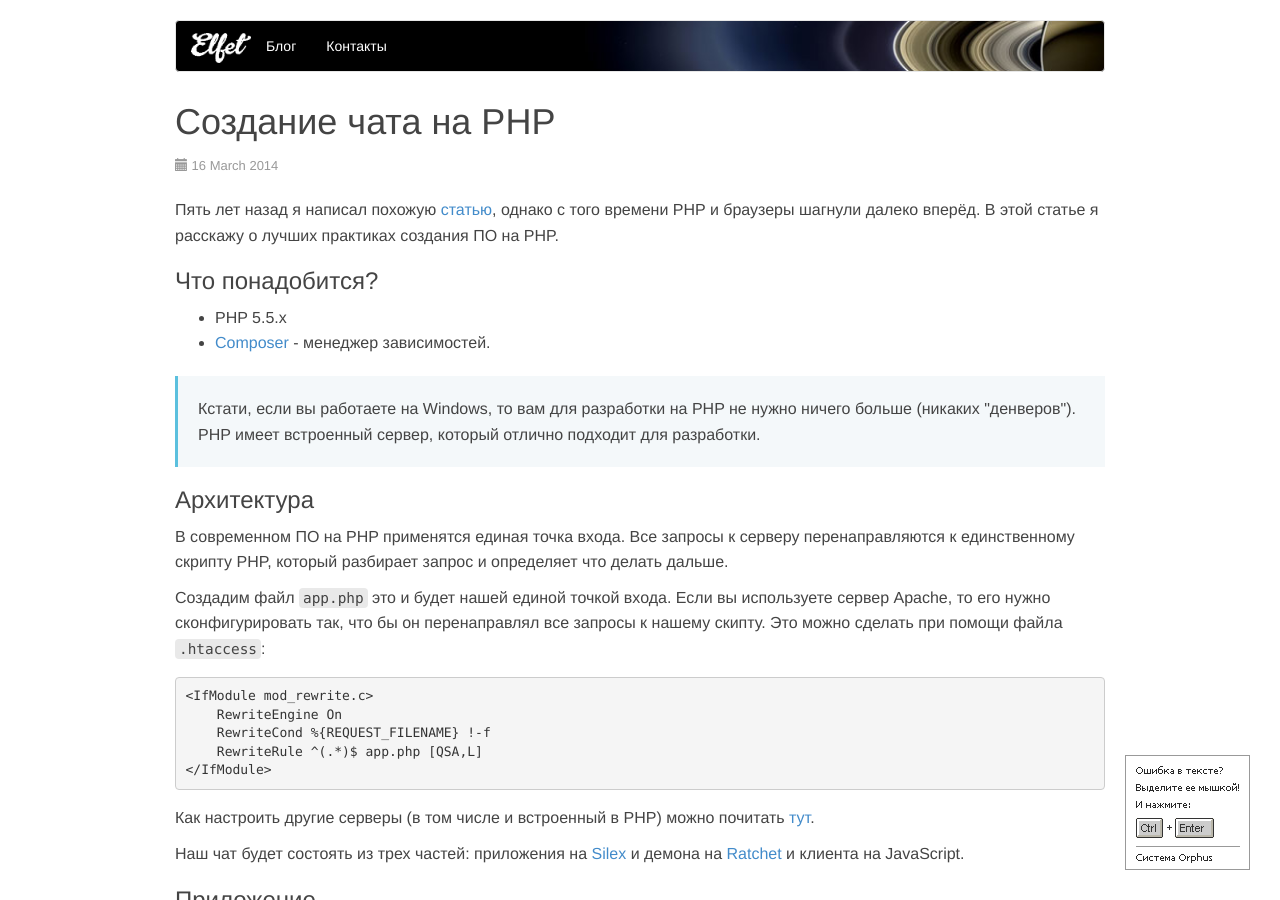
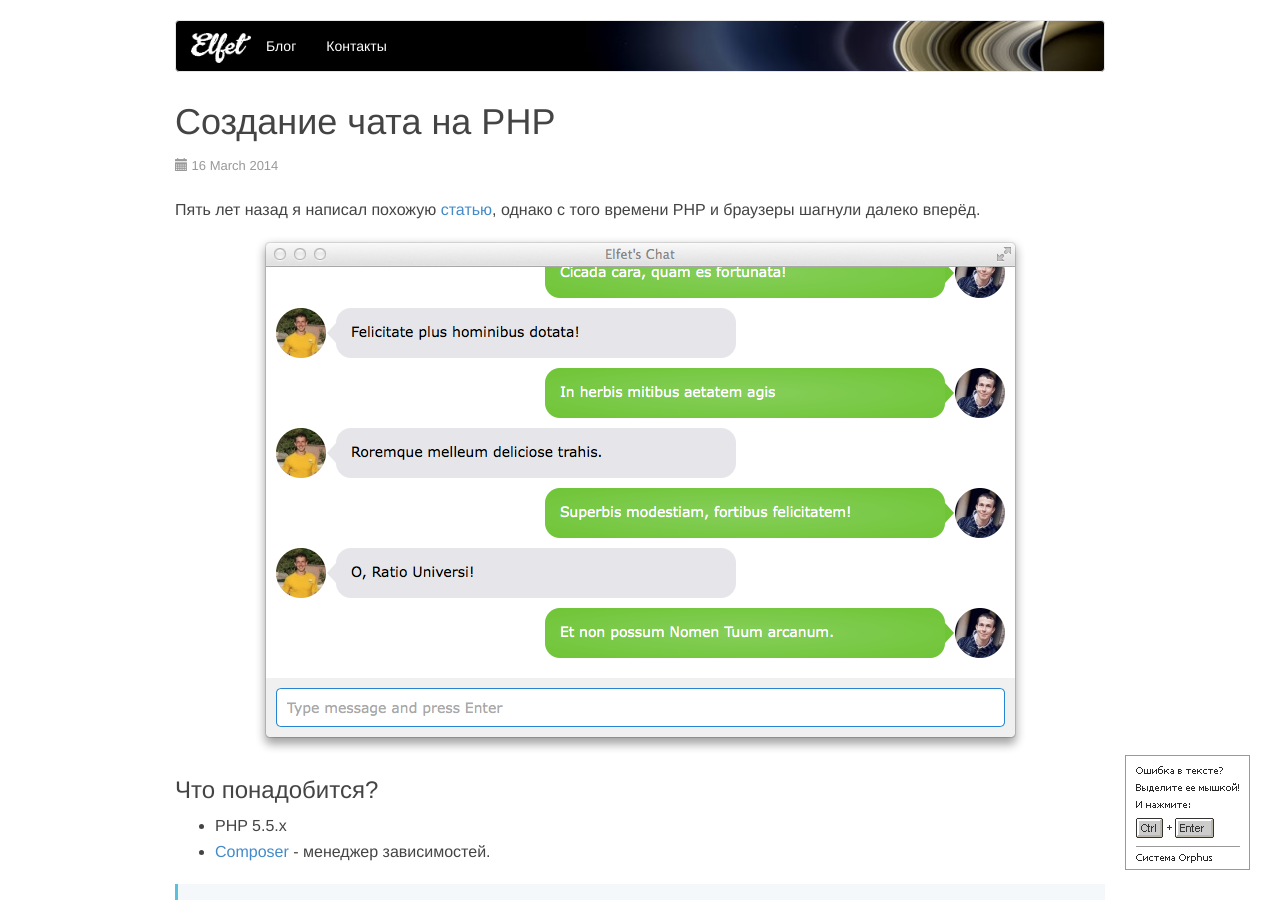
Before and after one commit to toFlash/medv.io, a Jekyll site: the page built from _posts/2014-03-16-create-chat-on-php.md, in a window 1280 px wide and 900 px high. Built offline with Jekyll 4.4.1, drawn with Linux system fonts in a browser that asks for light colours; Markdown is read by kramdown in place of the engine named in the settings; comment, search, counter and statistics services are not loaded.

Commit message:
Update post.

```diff
--- a/_posts/2014-03-16-create-chat-on-php.md
+++ b/_posts/2014-03-16-create-chat-on-php.md
@@ -5,7 +5,8 @@ title: Создание чата на PHP
 
 Пять лет назад я написал похожую [статью](http://elfet.ru/create-php-ajax-chat/),
 однако с того времени PHP и браузеры шагнули далеко вперёд.
-В этой статье я расскажу о лучших практиках создания ПО на PHP.
+
+<img src="/assets/create-chat-on-php/chat.png" class="center">
 
 ### Что понадобится?
 
```
Also changed, not shown: assets/create-chat-on-php/chat.png (added).
